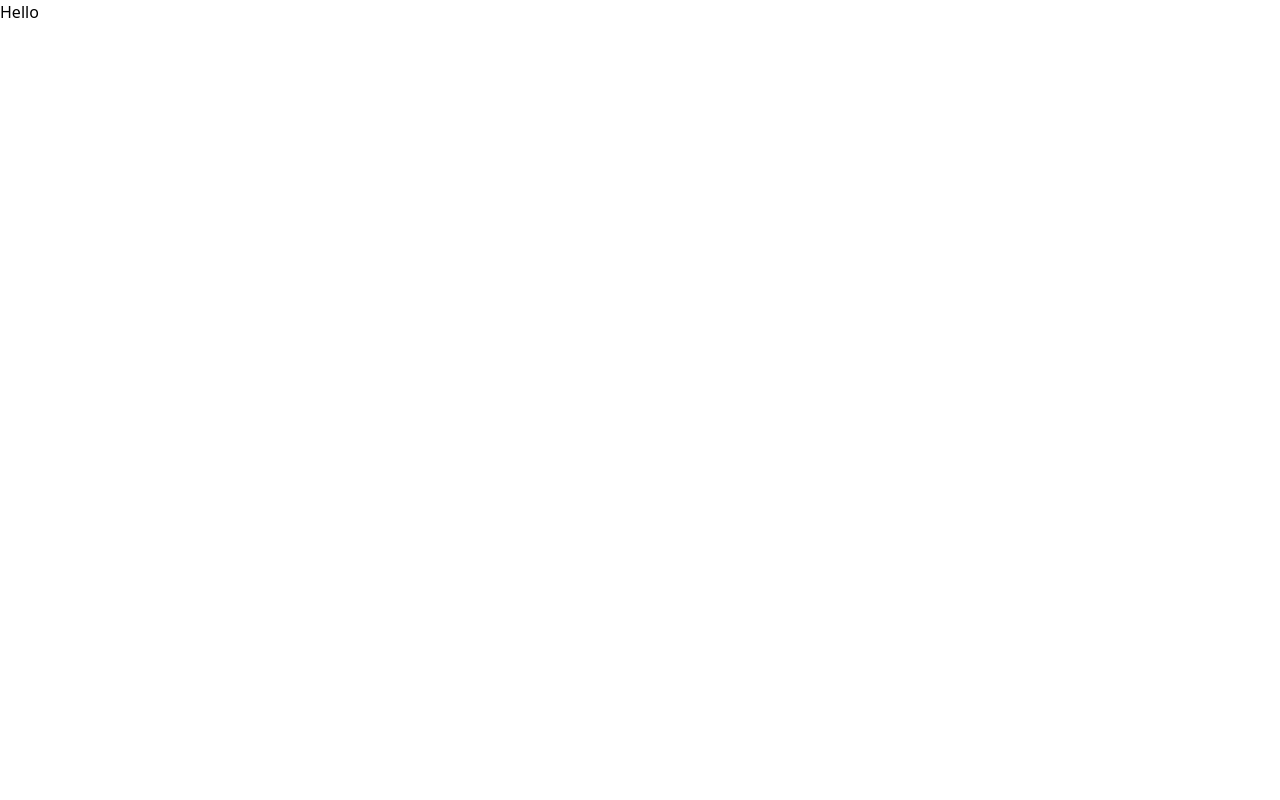
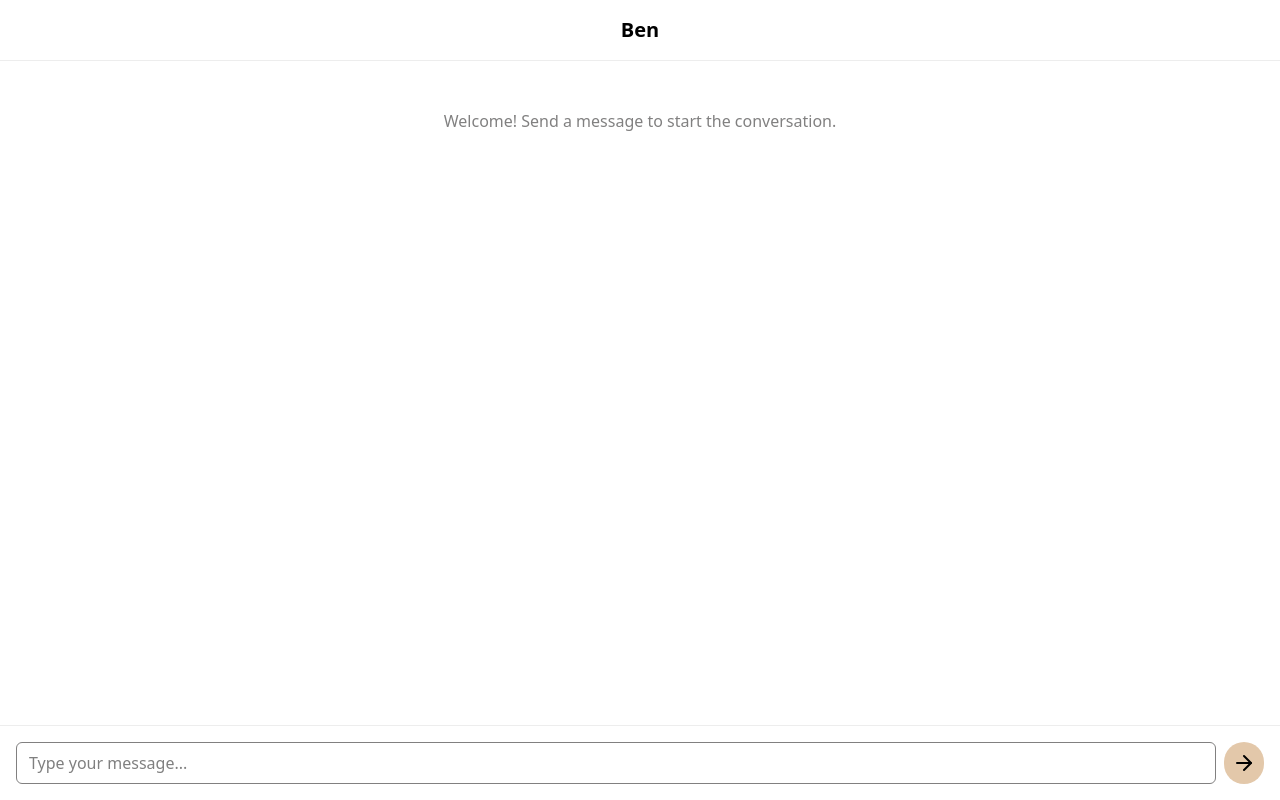
Before and after one commit to arturchichorro/cohabs-chat, a React (Vite) app in the folder client/: page / in a window 1280 px wide. Built offline with nearby package versions, Linux system fonts and the light colour scheme.

Commit message:
finished simple frontend

```diff
--- a/client/package.json
+++ b/client/package.json
@@ -11,6 +11,7 @@
   },
   "dependencies": {
     "@tailwindcss/vite": "^4.1.12",
+    "lucide-react": "^0.541.0",
     "react": "^19.1.1",
     "react-dom": "^19.1.1",
     "tailwindcss": "^4.1.12"
--- a/client/src/App.css
+++ b/client/src/App.css
@@ -1 +1,8 @@
 @import "tailwindcss";
+
+@theme {
+    --color-cohabs-brown: #e3c8aa;
+    --color-cohabs-dark-brown: #c9ad8b;
+    --color-cohabs-muted-gray: #ededed;
+    --color-cohabs-gray: #818080;
+}
--- a/client/src/App.tsx
+++ b/client/src/App.tsx
@@ -1,10 +1,11 @@
 import './App.css'
+import ChatApp from './components/ChatApp'
 
 function App() {
 
   return (
     <>
-      <p> Hello </p>
+      <ChatApp />
     </>
   )
 }
--- /dev/null
+++ b/client/src/components/ChatApp.tsx
@@ -0,0 +1,47 @@
+import { useState } from 'react'
+import ChatHeader from './ChatHeader';
+import type { Message } from '../types/message';
+import Messages from './Messages';
+import ChatInput from './ChatInput';
+
+const ChatApp = () => {
+
+    const [messages, setMessages] = useState<Message[]>([]);
+    const [inputText, setInputText] = useState('');
+
+    const handleSubmit = () => {
+        if (!inputText.trim()) return;
+
+        const userMessage: Message = {
+            id: Date.now(),
+            text: inputText.trim(),
+            isUser: true,
+            timestamp: new Date()
+        };
+
+        const botMessage: Message = {
+            id: Date.now() + 1,
+            text: "Thank you for contacting our customer service.",
+            isUser: false,
+            timestamp: new Date()
+        };
+
+        setMessages(prev => [...prev, userMessage, botMessage]);
+        setInputText('');
+    };
+
+    return (
+        <div className='flex flex-col h-screen'>
+            <ChatHeader />
+            <Messages messages={messages}/>
+            <ChatInput
+                value={inputText}
+                onChange={setInputText}
+                onSubmit={handleSubmit}
+            />
+
+        </div>
+    )
+}
+
+export default ChatApp
--- /dev/null
+++ b/client/src/components/ChatHeader.tsx
@@ -0,0 +1,9 @@
+const ChatHeader = () => {
+  return (
+    <div className='p-4 border-b border-cohabs-muted-gray'>
+        <h1 className='text-xl font-semibold text-center'>Ben</h1>
+    </div>
+  )
+}
+
+export default ChatHeader
--- /dev/null
+++ b/client/src/components/ChatInput.tsx
@@ -0,0 +1,38 @@
+import { ArrowRight } from "lucide-react";
+
+type ChatInputProps = {
+    value: string;
+    onChange: (val: string) => void;
+    onSubmit: () => void;
+};
+
+const ChatInput = ({ value, onChange, onSubmit }: ChatInputProps) => {
+  return (
+    <div className='border-t border-cohabs-muted-gray p-4'>
+        <div className='flex space-x-2'>
+            <input
+                type='text'
+                value={value}
+                onChange={(e) => onChange(e.target.value)}
+                onKeyUp={(e) => {
+                    if (e.key === 'Enter') {
+                        e.preventDefault()
+                        onSubmit()
+                    }
+
+                }}
+                placeholder='Type your message...'
+                className='flex-1 px-3 py-2 border border-cohabs-gray rounded-md focus:outline-none focus:ring-2 focus:ring-cohabs-brown focus:border-transparent'
+            />
+            <button
+                onClick={onSubmit}
+                className='bg-cohabs-brown hover:bg-cohabs-dark-brown p-2 rounded-3xl cursor-pointer'
+            >
+                <ArrowRight />
+            </button>
+        </div>
+    </div>
+  )
+}
+
+export default ChatInput
--- /dev/null
+++ b/client/src/components/Messages.tsx
@@ -0,0 +1,42 @@
+import type { Message } from "../types/message"
+
+type MessageListProps = {
+    messages: Message[];
+}
+
+const Messages = ({ messages }: MessageListProps) => {
+  return (
+    <div className='flex-1 overflow-y-auto p-4 space-y-4'>
+        {messages.length === 0 && (
+            <div className='text-center text-cohabs-gray mt-8'>
+                <p>Welcome! Send a message to start the conversation.</p>
+            </div>
+        )}
+
+        {messages.map((message) => (
+            <div
+                key={message.id}
+                className={`flex ${message.isUser ? 'justify-end' : 'justify-start'}`}
+            >
+                <div className='flex flex-col'>
+                    <div
+                        className={`max-w-xs lg:max-w-md px-4 py-2 rounded-3xl ${
+                            message.isUser ? 'bg-cohabs-brown': 'bg-cohabs-muted-gray'
+                        }`}
+                    >
+                        <p className='text-sm'>{message.text}</p>
+                    </div>
+                    <p className={`text-xs mt-1 text-cohabs-gray ${message.isUser ? 'text-end' : 'text-start'}`}>
+                            {message.timestamp.toLocaleTimeString([], {
+                                hour: '2-digit',
+                                minute: '2-digit'
+                            })}
+                    </p>
+                </div>
+            </div>
+        ))}
+    </div>
+  )
+}
+
+export default Messages
--- /dev/null
+++ b/client/src/types/message.ts
@@ -0,0 +1,6 @@
+export interface Message {
+    id: number,
+    text: string,
+    isUser: boolean,
+    timestamp: Date
+}
```
Also changed, not shown: 2 other files (tests, documents, lock files or other folders).
